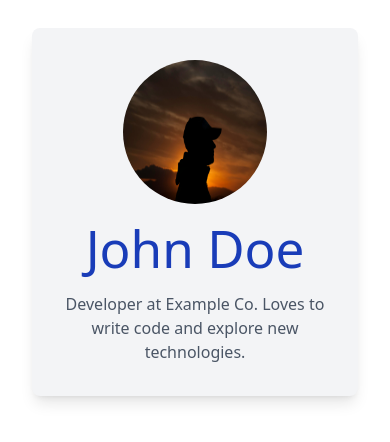
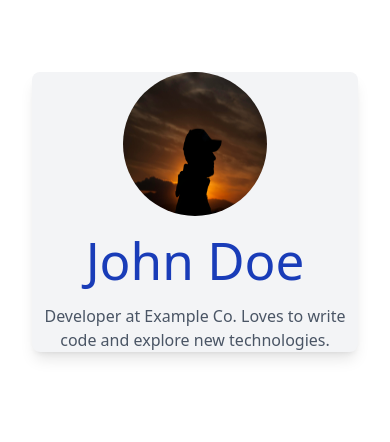
Before and after one commit to ThabangP07/alx-fe-reactjs, a React (Vite) app in the folder tailwind-react-integration/: page / in a window 390 px wide. Shown: the part 210-652 px from the top of the page. Built offline with nearby package versions, Linux system fonts and the light colour scheme.

Commit message:
style: add responsiveness to the user profile container

```diff
--- a/tailwind-react-integration/src/components/UserProfile.jsx
+++ b/tailwind-react-integration/src/components/UserProfile.jsx
@@ -2,7 +2,7 @@ import UserImg from '../resources/images/user.jpg';
 
 function UserProfile() {
   return (
-    <div className="bg-gray-100 p-8 max-w-sm mx-auto my-20 rounded-lg shadow-lg">
+    <div className="bg-gray-100 sm:p-4 md:p-8 md:max-w-sm sm:max-w-xs mx-auto my-20 rounded-lg shadow-lg">
       <img className="rounded-full w-36 h-36 mx-auto" src={UserImg} alt="User" />
       <h1 className="text-xl text-blue-800 my-4">John Doe</h1>
       <p className="text-gray-600 text-base">
```
